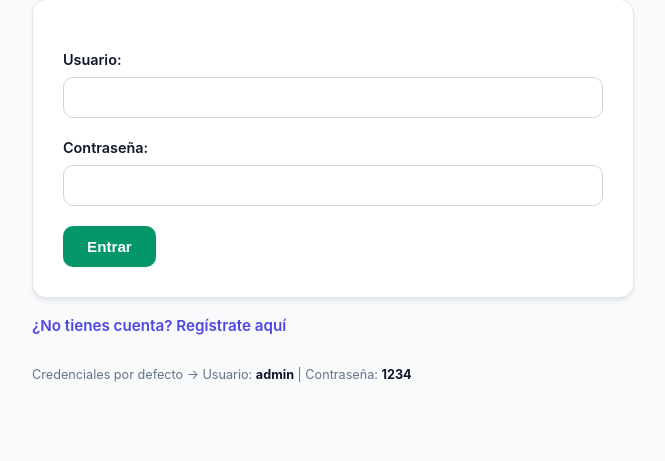
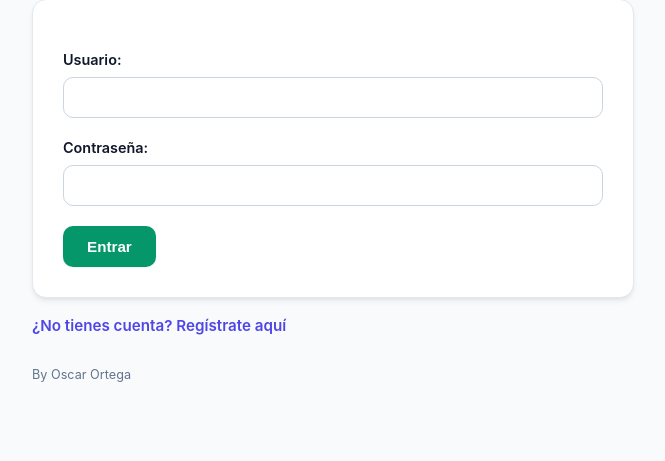
Before and after one commit to oscortrea/Ubuntu-paiporta, a PHP site: page /login.php in a window 1280 px wide. Shown: the part 142-603 px from the top of the page, without its empty margins (8-673 px from the left). Run offline with PHP 8.4, Linux system fonts and the light colour scheme.

Commit message:
Limpieza Archivos

```diff
--- a/login.php
+++ b/login.php
@@ -45,6 +45,6 @@ if ($_SERVER['REQUEST_METHOD'] === 'POST') {
         <button type="submit">Entrar</button>
     </form>
     <p><a href="registro.php">¿No tienes cuenta? Regístrate aquí</a></p>
-    <p><small>Credenciales por defecto -> Usuario: <b>admin</b> | Contraseña: <b>1234</b></small></p>
+    <p><small>By Oscar Ortega</small></p>
 </body>
 </html>
```
Also changed, not shown: 2 other files.
